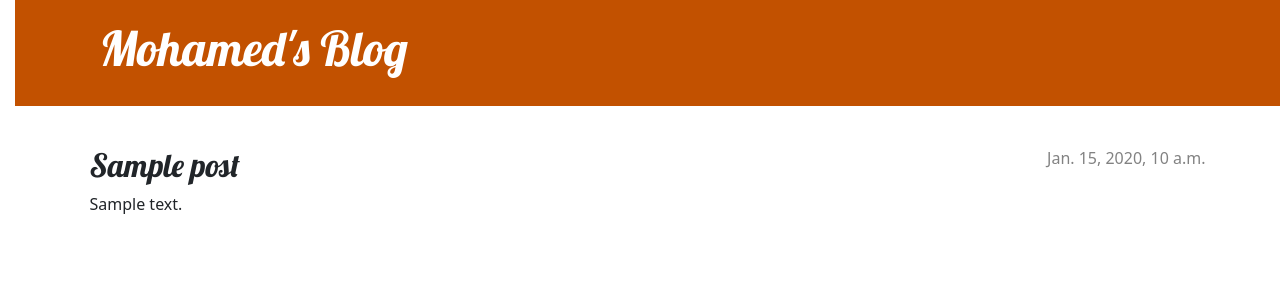
After one commit to Mohamedsfar1/My-first-blog, a Django app: template blog/templates/blog/post_detail.html in a window 1280 px wide. The commit adds this page. Shown: the top 300 px of the page. Run offline with Django 4.2, Linux system fonts and the light colour scheme; the template is opened without the code that fills it: most values are stand-ins (such as "Sample title", 1, 10 or a date in 2020).

Commit message:
Added view and template for detailed blog post as well as CSS for the site.

```diff
--- /dev/null
+++ b/blog/static/css/blog.css
@@ -0,0 +1,79 @@
+h1 a, h2 a {
+    color: #C25100;
+    font-family: 'Lobster';
+}
+
+body {
+    padding-left: 15px;
+}
+
+.page-header {
+    background-color: #C25100;
+    margin-top: 0;
+    margin-bottom: 40px;
+    padding: 20px 20px 20px 40px;
+}
+
+.page-header h1,
+.page-header h1 a,
+.page-header h1 a:visited,
+.page-header h1 a:active {
+    color: #ffffff;
+    font-size: 36pt;
+    text-decoration: none;
+}
+
+h1,
+h2,
+h3,
+h4 {
+    font-family: 'Lobster', cursive;
+}
+
+.date {
+    color: #828282;
+}
+
+.save {
+    float: right;
+}
+
+.post-form textarea,
+.post-form input {
+    width: 100%;
+}
+
+.top-menu,
+.top-menu:hover,
+.top-menu:visited {
+    color: #ffffff;
+    float: right;
+    font-size: 26pt;
+    margin-right: 20px;
+}
+
+.post {
+    margin-bottom: 70px;
+}
+
+.post h2 a,
+.post h2 a:visited {
+    color: #000000;
+}
+
+.post > .date,
+.post > .actions {
+    float: right;
+}
+
+.btn-secondary,
+.btn-secondary:visited {
+    color: #C25100;
+    background: none;
+    border-color: #C25100;
+}
+
+.btn-secondary:hover {
+    color: #FFFFFF;
+    background-color: #C25100;
+}
--- /dev/null
+++ b/blog/templates/blog/base.html
@@ -0,0 +1,28 @@
+{% load static %}
+<!DOCTYPE html>
+<html>
+    <head>
+        <title>Mohamed's blog</title>
+        <link rel="stylesheet" href="https://cdn.jsdelivr.net/npm/bootstrap@5.1.3/dist/css/bootstrap.min.css" integrity="sha384-1BmE4kWBq78iYhFldvKuhfTAU6auU8tT94WrHftjDbrCEXSU1oBoqyl2QvZ6jIW3" crossorigin="anonymous">
+        <link rel="stylesheet" href="{% static 'css/blog.css' %}">
+        <link rel="stylesheet" href="https://fonts.googleapis.com/css?family=Lobster&subset=latin,latin-ext">
+
+    </head>
+    <body>
+        <body>
+            <header class="page-header">
+              <div class="container">
+                  <h1><a href="/">Mohamed's Blog</a></h1>
+              </div>
+            </header>
+            <main class="container">
+                <div class="row">
+                    <div class="col">
+                    {% block content %}
+                    {% endblock %}
+                    </div>
+                </div>
+            </main>
+        </body>
+    </body>
+</html
--- /dev/null
+++ b/blog/templates/blog/post_detail.html
@@ -0,0 +1,13 @@
+{% extends 'blog/base.html' %}
+
+{% block content %}
+    <article class="post">
+        {% if post.published_date %}
+            <time class="date">
+                {{ post.published_date }}
+            </time>
+        {% endif %}
+        <h2>{{ post.title }}</h2>
+        <p>{{ post.text|linebreaksbr }}</p>
+    </article>
+{% endblock %}
--- a/blog/urls.py
+++ b/blog/urls.py
@@ -3,4 +3,5 @@ from . import views
 
 urlpatterns =[
     path('',views.post_list, name='post_list'),
+    path('post/<int:pk>/', views.post_detail, name='post_detail'),
 ]
--- a/blog/views.py
+++ b/blog/views.py
@@ -1,7 +1,11 @@
-from django.shortcuts import render
+from django.shortcuts import render, get_object_or_404
 from django.utils import timezone
 from .models import Post
 # Create your views here.
 def post_list(request):
     posts=Post.objects.filter(published_date__lte=timezone.now()).order_by('published_date')
     return render(request,'blog/post_list.html',{'posts':posts})
+
+def post_detail(request, pk):
+    post = get_object_or_404(Post, pk=pk)
+    return render(request, 'blog/post_detail.html', {'post': post})
```
Also changed, not shown: blog/templates/blog/post_list.html (+13 -18 lines).
